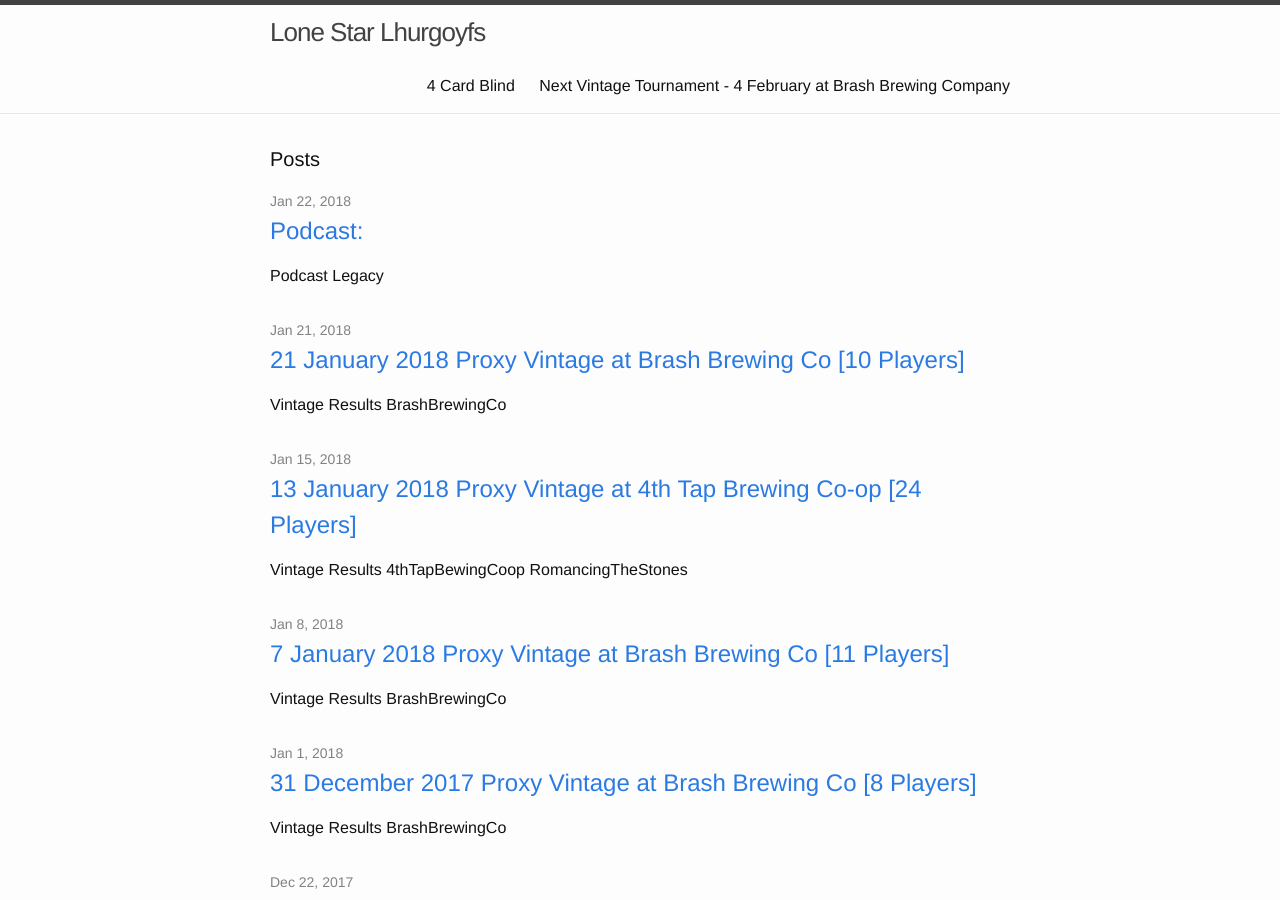
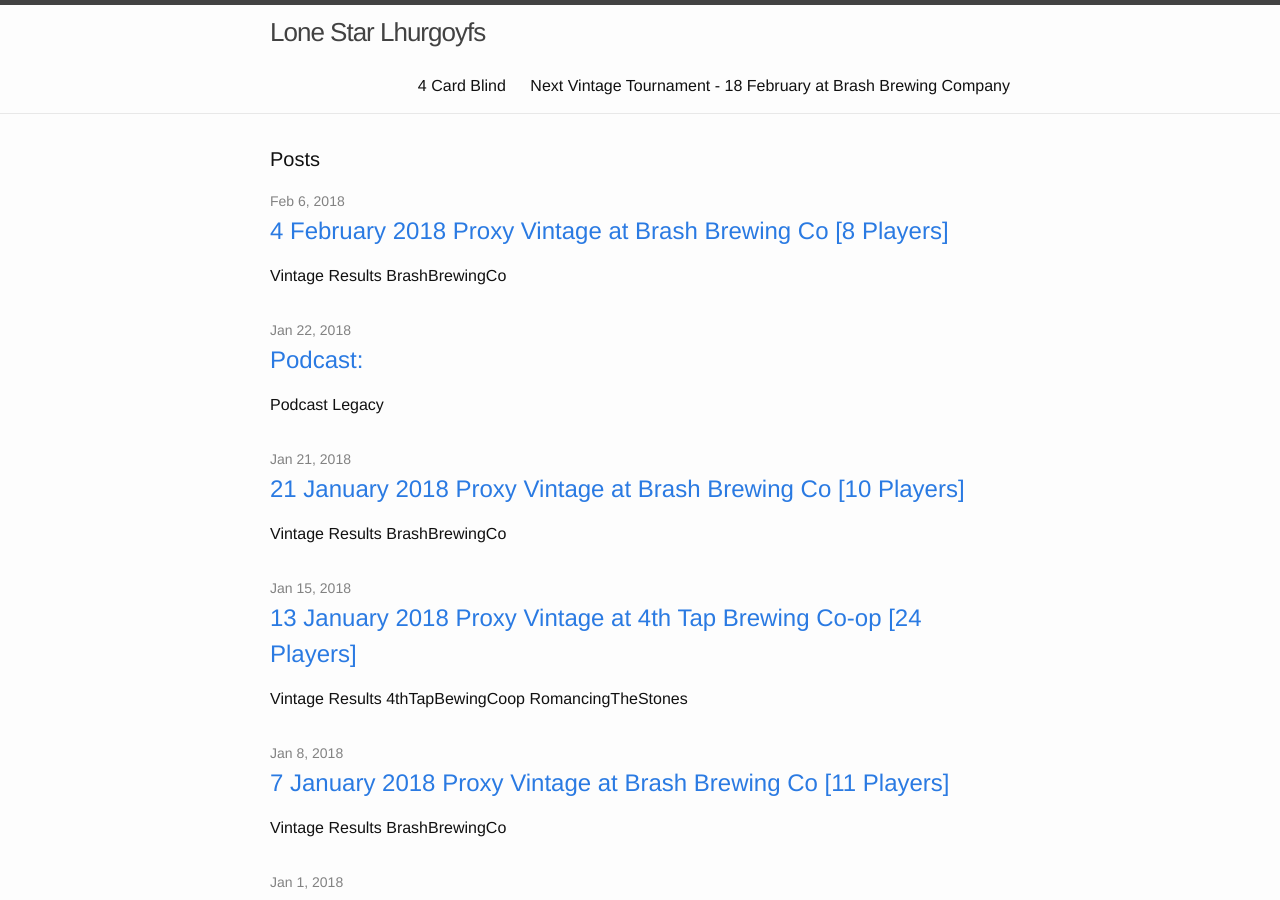
Before and after one commit to LoneStarLhurgoyfs/lonestarlhurgoyfs.github.io, a Jekyll site: the page built from index.md, in a window 1280 px wide and 900 px high. Built offline with Jekyll 4.4.1, drawn with Linux system fonts in a browser that asks for light colours; part of the change alters nothing that is shown.

Commit message:
4 February 2018 results update

```diff
--- /dev/null
+++ b/_posts/2018-02-04-4-February-2018-Results.markdown
@@ -0,0 +1,48 @@
+---
+layout: post
+title:  "4 February 2018 Proxy Vintage at Brash Brewing Co [8 Players]"
+excerpt: "8 players competed in Vintage at Brash Brewing Co today. Check out the results!!"
+date:   2018-02-05 19:00:00 -0500
+categories: Vintage Results BrashBrewingCo
+---
+
+[Link to annoucement post](http://themanadrain.com/topic/1731/2-4-2018-houston-tx-100-proxy-vintage-brash-brewing-co)
+
+[Discuss this post on The Mana Drain](http://themanadrain.com/topic/1740/5-february-2018-proxy-vintage-brash-brewing-co-8-players)
+
+[TCDecks Link](http://www.tcdecks.net/deck.php?id=26586)
+
+Eight brave wizards made it out on this, the day of the superb owl!
+
+Unfortunately, the full results for today were lost in a freak accident known as a "forced OS update."" These standings are accurate to their brackets. IE: first, second, three and four, five through eight.
+
+1. Tim Everett - [UR Landstill](https://images.lonestarlhurgoyfs.com/2018-02-05/deck-1.jpg)
+2. Sam Craven - [Two Card Monte](https://images.lonestarlhurgoyfs.com/2018-02-05/deck-2.jpg)
+3. Trevor Leinbach - [UR Delver](https://images.lonestarlhurgoyfs.com/2018-02-05/deck-3.jpg)
+4. Tri Nguyen - [4C Xerox](https://images.lonestarlhurgoyfs.com/2018-02-05/deck-4.jpg)
+5. Will Miertschin - [Skullclamp Shops](https://images.lonestarlhurgoyfs.com/2018-02-05/deck-5.jpg)
+6. Dan Sprinkle - [Turbo Depths](https://images.lonestarlhurgoyfs.com/2018-02-05/deck-6.jpg)
+7. Ben Kendrick - [Sylvan Walkers](https://images.lonestarlhurgoyfs.com/2018-02-05/deck-7.jpg)
+8. Elijah Henly - [Lands](https://images.lonestarlhurgoyfs.com/2018-02-05/deck-8.jpg)
+
+Pics:
+
+![](https://images.lonestarlhurgoyfs.com/2018-02-05/1.jpg)
+![](https://images.lonestarlhurgoyfs.com/2018-02-05/2.jpg)
+![](https://images.lonestarlhurgoyfs.com/2018-02-05/3.jpg)
+
+This stack got to be a bit much for hungover Tim. All told, 8 cards were spent ensuring that Tri could get and resolve an Ancestral Recall.
+![](https://images.lonestarlhurgoyfs.com/2018-02-05/4.jpg)
+
+Sam responds to a Necropotence with Demonic Consultation to get the second half of the Painter combo. Dan ends up Necroing to 1, choosing to die a warrior in combat rather than as a chew toy to the combo.
+![](https://images.lonestarlhurgoyfs.com/2018-02-05/5.jpg)
+![](https://images.lonestarlhurgoyfs.com/2018-02-05/6.jpg)
+
+Will learns that Aggro isn't as fun when your opponent can steal your best fighters.
+![](https://images.lonestarlhurgoyfs.com/2018-02-05/7.jpg)
+![](https://images.lonestarlhurgoyfs.com/2018-02-05/8.jpg)
+![](https://images.lonestarlhurgoyfs.com/2018-02-05/9.jpg)
+![](https://images.lonestarlhurgoyfs.com/2018-02-05/10.jpg)
+
+There was a cool truck in the parking lot. What was I supposed to do, *not* take a picture?
+![](https://images.lonestarlhurgoyfs.com/2018-02-05/11.jpg)
--- a/nextTournament.md
+++ b/nextTournament.md
@@ -1,12 +1,12 @@
 ---
 layout: page
-title: "Next Vintage Tournament - 4 February at Brash Brewing Company"
+title: "Next Vintage Tournament - 18 February at Brash Brewing Company"
 permalink: /nextVintageTournament/
 ---
 
 ![BRASH](https://images.lonestarlhurgoyfs.com/brash/brashman_with_cards.jpg)
 
-Date: February 4, 2018
+Date: February 18, 2018
 Location: [Brash Brewing Company](https://www.facebook.com/Brash-brewing-company-229796680431006/)  508 W Crosstimbers Rd, Houston, TX 77018 [[MAP]](https://goo.gl/maps/JbUmv9nZm1B2)
 Registration Time: 12:30 PM
 Event Begins: 1:00 PM
```
